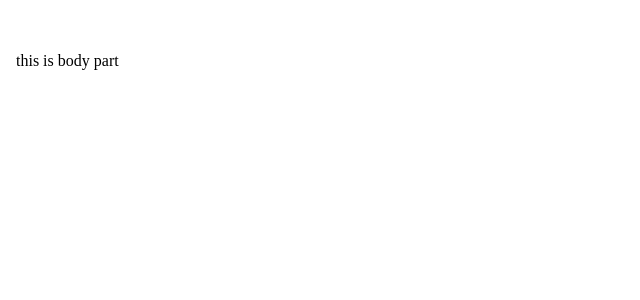
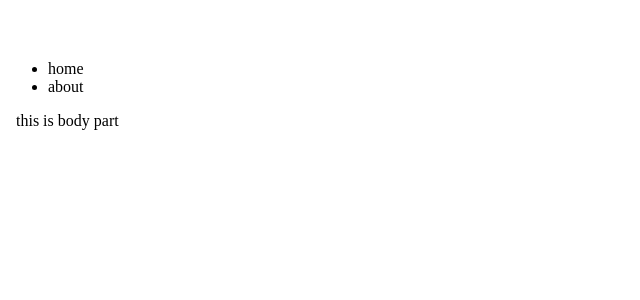
Before and after one commit to webstudent-team4/jewellerywebsite, a React (Create React App) app: page / in a window 1280 px wide. Shown: the top 300 px of the page, without its empty margins (0-640 px from the left). Built offline with nearby package versions, Linux system fonts and the light colour scheme.

Commit message:
Update App.js

```diff
--- a/src/App.js
+++ b/src/App.js
@@ -3,12 +3,14 @@ import './App.css';
 import SignIn from './sign-in/SignIn';
 import SignUp from './sign-up/SignUp';
 import Body from './body/Body';
+import Nav from './nav/Nav';
 import { Routes, Route } from "react-router-dom"
 const App = () => {
   return (
     <div >
       <br/>  <br/>
       <div>
+        <Nav/>
       <Routes>
         <Route path="/signup" element={ <SignUp/> } />
         <Route path="/signin" element={ <SignIn/> } />
```
